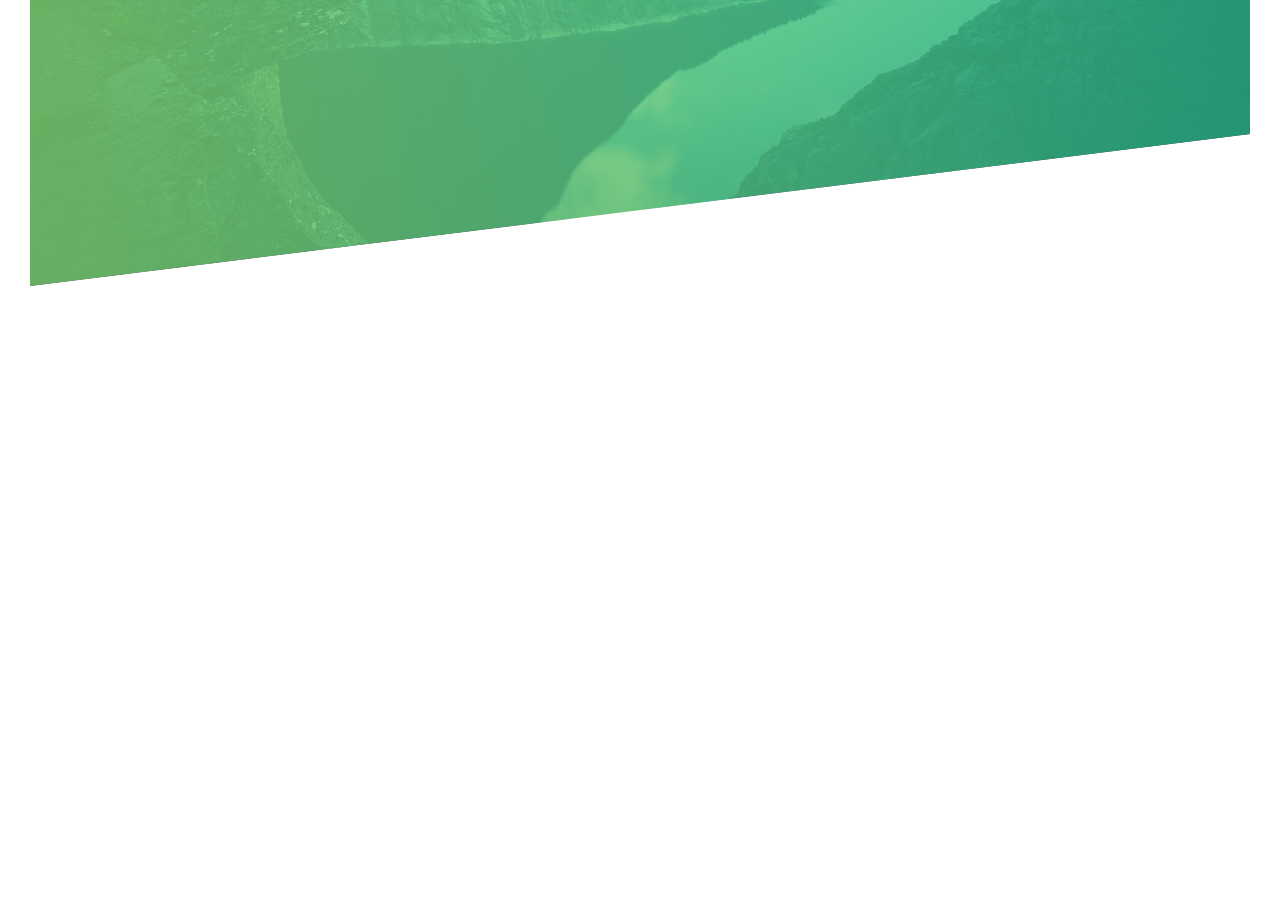
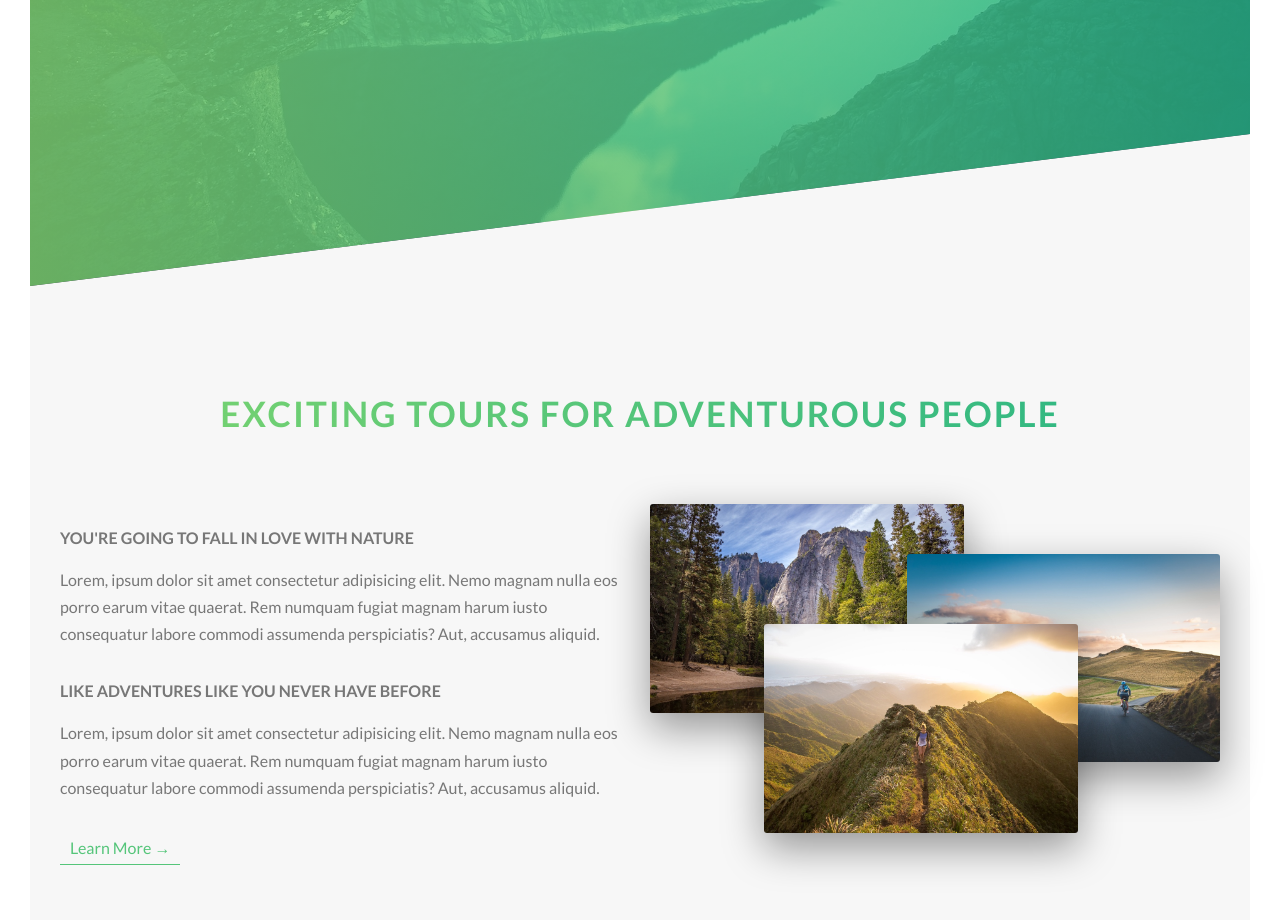
Before and after one commit to shettykaran21/natours-project, a website: page index.html in a window 1280 px wide. Shown: the part 504-1424 px from the top of the page. Before the commit the page ends 820 px from the top, so only its background shows below. Drawn offline with Linux system fonts and the light colour scheme.

Commit message:
Donw with about section

```diff
--- a/index.html
+++ b/index.html
@@ -14,10 +14,64 @@
       <img src="/img/logo-white.png" alt="logo" class="header__logo" />
 
       <div class="header__heading">
-        <h1 class="l-heading">Outdoors</h1>
-        <h3 class="s-heading">is where life happens</h3>
+        <h1 class="heading-primary">Outdoors</h1>
+        <h3 class="heading-tertiary">is where life happens</h3>
         <a href="#" class="btn btn--white btn--animate">Discover Our Tours</a>
       </div>
     </header>
+
+    <main>
+      <section class="section__about">
+        <div class="container">
+          <h2 class="heading-secondary mb-l">
+            Exciting tours for adventurous people
+          </h2>
+
+          <div class="section__about__grid">
+            <div>
+              <h3 class="heading-s mb-s">
+                You're going to fall in love with nature
+              </h3>
+              <p class="paragraph">
+                Lorem, ipsum dolor sit amet consectetur adipisicing elit. Nemo
+                magnam nulla eos porro earum vitae quaerat. Rem numquam fugiat
+                magnam harum iusto consequatur labore commodi assumenda
+                perspiciatis? Aut, accusamus aliquid.
+              </p>
+
+              <h3 class="heading-s mb-s">
+                Like adventures like you never have before
+              </h3>
+              <p class="paragraph">
+                Lorem, ipsum dolor sit amet consectetur adipisicing elit. Nemo
+                magnam nulla eos porro earum vitae quaerat. Rem numquam fugiat
+                magnam harum iusto consequatur labore commodi assumenda
+                perspiciatis? Aut, accusamus aliquid.
+              </p>
+
+              <a href="#" class="btn--text">Learn More &rarr;</a>
+            </div>
+
+            <div class="composition">
+              <img
+                src="/img/nat-1-large.jpg"
+                alt="photo-1"
+                class="composition__photo composition__photo--p1"
+              />
+              <img
+                src="/img/nat-2-large.jpg"
+                alt="photo-2"
+                class="composition__photo composition__photo--p2"
+              />
+              <img
+                src="/img/nat-3-large.jpg"
+                alt="photo-3"
+                class="composition__photo composition__photo--p3"
+              />
+            </div>
+          </div>
+        </div>
+      </section>
+    </main>
   </body>
 </html>
--- a/sass/abstracts/_variables.scss
+++ b/sass/abstracts/_variables.scss
@@ -1,5 +1,8 @@
+// Colors
 $color-green: #55c57a;
 $color-green-light: #7ed56f;
 $color-green-dark: #27b485;
+
+$color-grey-light-1: #f7f7f7;
 $color-grey-dark: #777;
 $color-black: #000;
--- a/sass/base/_typography.scss
+++ b/sass/base/_typography.scss
@@ -1,4 +1,4 @@
-.l-heading {
+.heading-primary {
   text-transform: uppercase;
   font-size: 6rem;
   letter-spacing: 3.5rem;
@@ -6,10 +6,42 @@
   animation: moveInLeft 0.6s ease-in-out;
 }
 
-.s-heading {
+.heading-secondary {
+  text-transform: uppercase;
+  font-size: 3.5rem;
+  font-weight: 700;
+
+  background: linear-gradient(to right, $color-green-light, $color-green-dark);
+  background-clip: text;
+  -webkit-background-clip: text;
+  color: transparent;
+  transition: all 0.2s;
+  letter-spacing: 2px;
+  text-align: center;
+
+  &:hover {
+    transform: skewY(1deg) skewX(15deg);
+  }
+}
+
+.heading-tertiary {
   text-transform: uppercase;
   font-size: 2rem;
   letter-spacing: 1.75rem;
   animation: moveInRight 0.6s ease-in-out;
   margin-bottom: 5rem;
 }
+
+.heading-s {
+  font-size: 1.6rem;
+  font-weight: 700;
+  text-transform: uppercase;
+}
+
+.paragraph {
+  font-size: 1.6rem;
+
+  &:not(:last-child) {
+    margin-bottom: 3rem;
+  }
+}
--- a/sass/base/_utilities.scss
+++ b/sass/base/_utilities.scss
@@ -0,0 +1,13 @@
+.container {
+  max-width: 1200px;
+  padding: 0 2rem;
+  margin: 0 auto;
+}
+
+.mb-l {
+  margin-bottom: 8rem;
+}
+
+.mb-s {
+  margin-bottom: 1.5rem;
+}
--- a/sass/components/_button.scss
+++ b/sass/components/_button.scss
@@ -52,3 +52,28 @@
     animation: moveInBottom 0.5s ease-in-out 0.2s backwards;
   }
 }
+
+.btn--text {
+  &:link,
+  &:visited {
+    font-size: 1.6rem;
+    color: $color-green;
+    display: inline-block;
+    text-decoration: none;
+    border-bottom: 1px solid $color-green;
+    padding: 0.3rem 1rem;
+    transition: all 0.2s ease;
+  }
+
+  &:hover {
+    background: $color-green;
+    color: #fff;
+    box-shadow: 0 1rem 2rem rgba($color-black, 0.2);
+    transform: translateY(-2px);
+  }
+
+  &:active {
+    box-shadow: 0 0.5rem 1rem rgba($color-black, 0.2);
+    transform: translateY(0);
+  }
+}
--- /dev/null
+++ b/sass/components/_composition.scss
@@ -0,0 +1,39 @@
+.composition {
+  position: relative;
+
+  &__photo {
+    width: 55%;
+    box-shadow: 0 1.5rem 4rem rgba($color-black, 0.4);
+    border-radius: 0.3rem;
+    position: absolute;
+    z-index: 1;
+    transition: all 0.2s ease;
+    outline-offset: 2rem;
+
+    &--p1 {
+      left: 0;
+      top: -2rem;
+    }
+
+    &--p2 {
+      right: 0;
+      top: 3rem;
+    }
+
+    &--p3 {
+      top: 10rem;
+      left: 20%;
+    }
+
+    &:hover {
+      outline: 1.5rem solid $color-green;
+      transform: scale(1.05);
+      box-shadow: 0 2.5rem 4rem rgba($color-black, 0.4);
+      z-index: 2;
+    }
+  }
+
+  &:hover &__photo:not(:hover) {
+    transform: scale(0.95);
+  }
+}
--- a/sass/main.scss
+++ b/sass/main.scss
@@ -10,6 +10,7 @@
 @import 'base/utilities';
 
 @import 'components/button';
+@import 'components/composition';
 
 @import 'layout/header';
 
--- a/sass/pages/_home.scss
+++ b/sass/pages/_home.scss
@@ -0,0 +1,11 @@
+.section__about {
+  background-color: $color-grey-light-1;
+  padding: 25rem 0;
+  margin-top: -19vh;
+
+  &__grid {
+    display: grid;
+    grid-template-columns: repeat(2, 1fr);
+    column-gap: 2rem;
+  }
+}
```
Also changed, not shown: css/style.css.
